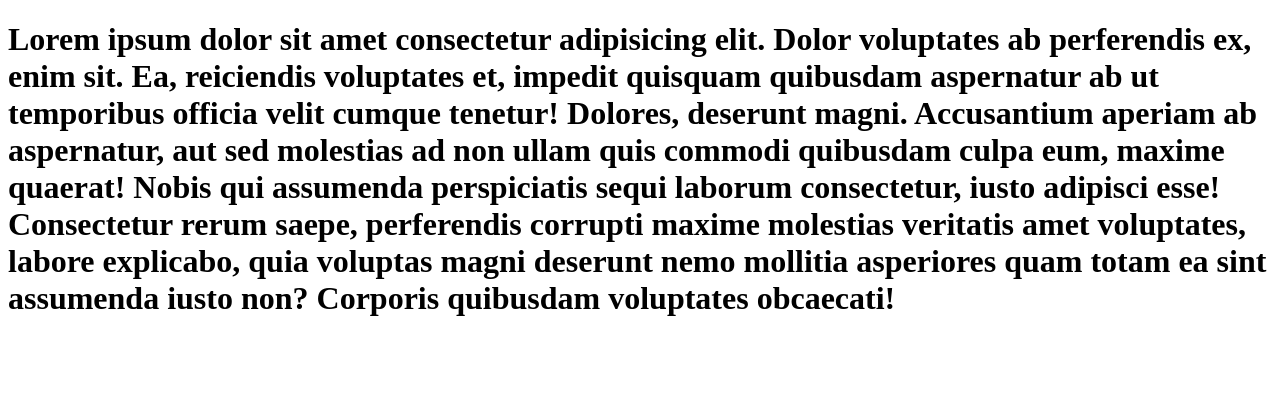
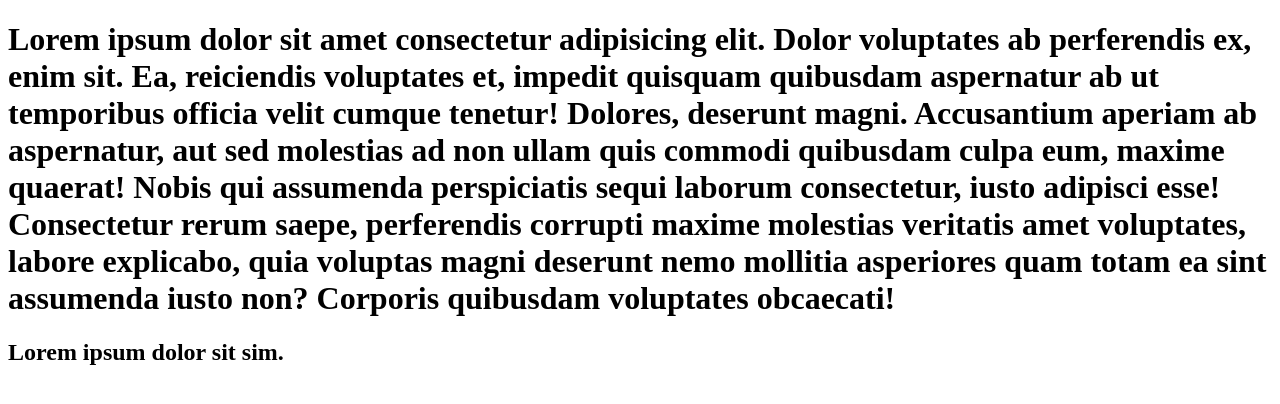
Before and after one commit to GianfrancoHaro/eliminar-por-favor, a plain HTML site: page prueba2.html in a window 1280 px wide. Drawn offline with Linux system fonts and the light colour scheme.

Commit message:
agregue h2

```diff
--- a/prueba2.html
+++ b/prueba2.html
@@ -10,6 +10,6 @@
     <h1>Lorem ipsum dolor sit amet consectetur adipisicing elit. Dolor voluptates ab perferendis ex, enim sit. Ea, reiciendis voluptates et, impedit quisquam quibusdam aspernatur ab ut temporibus officia velit cumque tenetur!
     Dolores, deserunt magni. Accusantium aperiam ab aspernatur, aut sed molestias ad non ullam quis commodi quibusdam culpa eum, maxime quaerat! Nobis qui assumenda perspiciatis sequi laborum consectetur, iusto adipisci esse!
     Consectetur rerum saepe, perferendis corrupti maxime molestias veritatis amet voluptates, labore explicabo, quia voluptas magni deserunt nemo mollitia asperiores quam totam ea sint assumenda iusto non? Corporis quibusdam voluptates obcaecati!</h1>
-
+    <h2>Lorem ipsum dolor sit sim.</h2>
 </body>
 </html>
```
